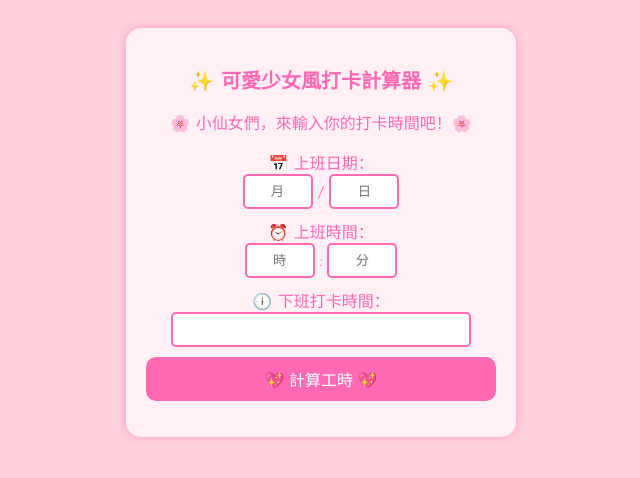
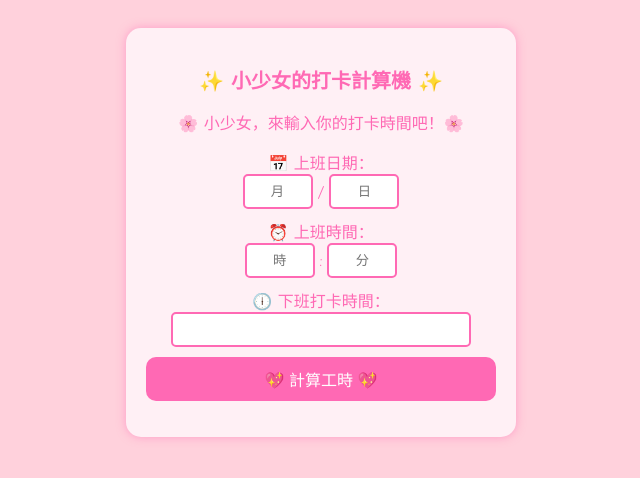
Before and after one commit to FrisoST5566/test, a plain HTML site: page index.html in a window 1280 px wide. Shown: the whole page, without its empty margins (319-959 px from the left). Drawn offline with Linux system fonts and the light colour scheme.

Commit message:
Update index.html

```diff
--- a/index.html
+++ b/index.html
@@ -3,7 +3,7 @@
 <head>
     <meta charset="UTF-8">
     <meta name="viewport" content="width=device-width, initial-scale=1.0">
-    <title>可愛少女風打卡計算器</title>
+    <title>小少女的打卡計算機</title>
     <style>
         body {
             font-family: 'Comic Sans MS', cursive, sans-serif;
@@ -73,8 +73,8 @@
 </head>
 <body>
     <div class="container">
-        <h2>✨ 可愛少女風打卡計算器 ✨</h2>
-        <p>🌸 小仙女們，來輸入你的打卡時間吧！🌸</p>
+        <h2>✨ 小少女的打卡計算機 ✨</h2>
+        <p>🌸 小少女，來輸入你的打卡時間吧！🌸</p>
 
         <label>📅 上班日期：</label>
         <div class="input-group">
```
